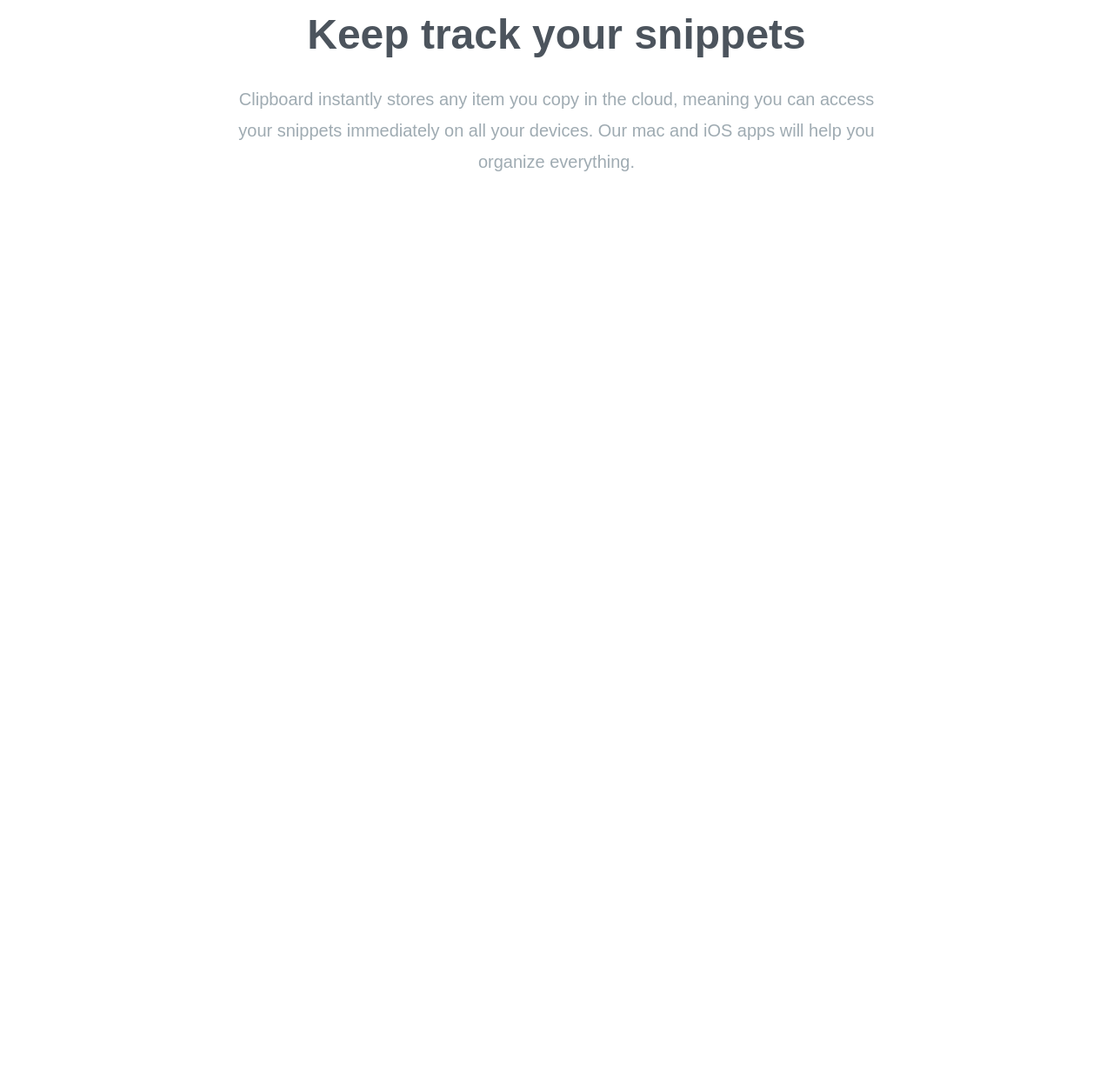
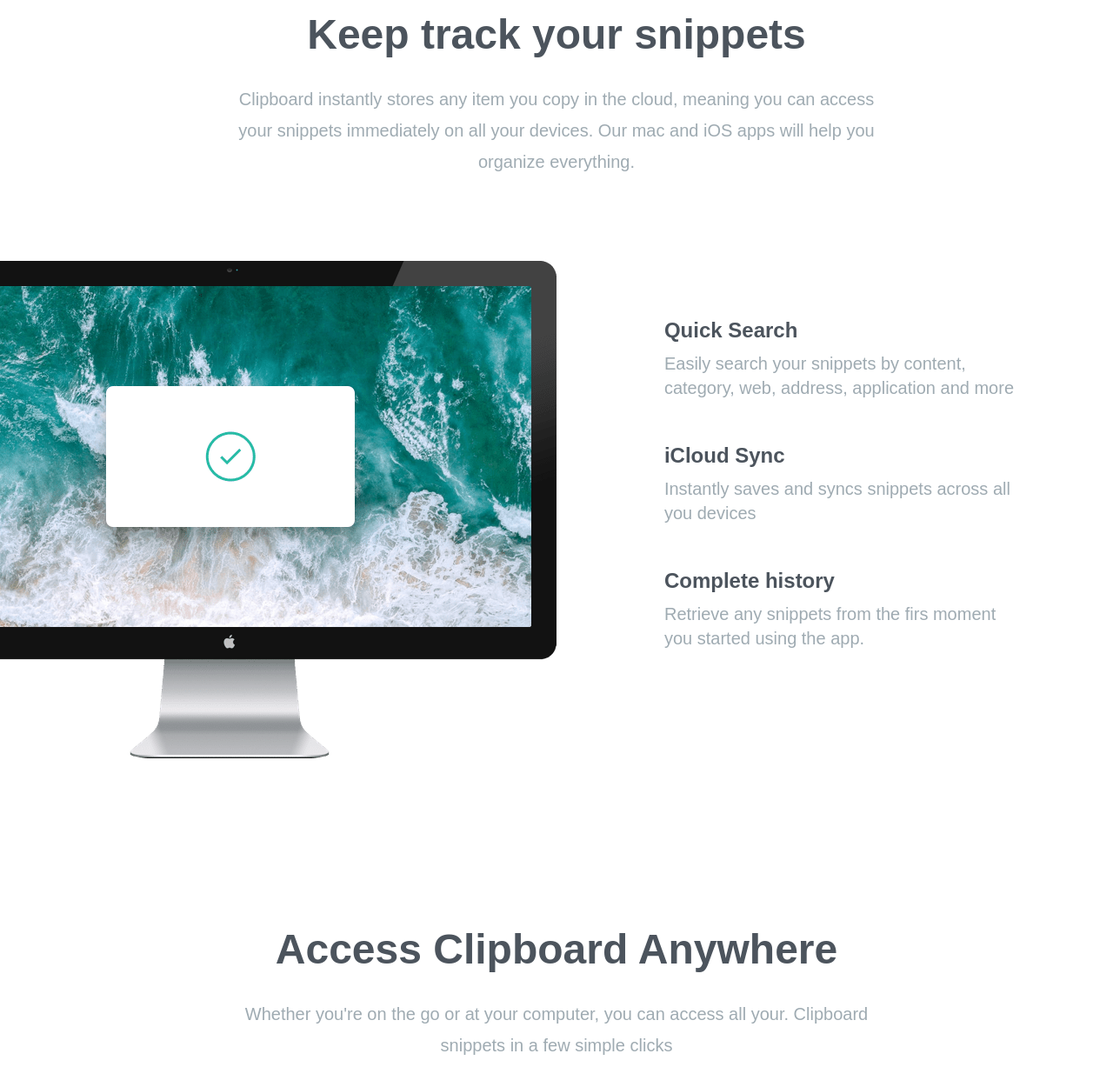
Before and after one commit to BartekSmalec/clipboard-website, a website: page public/index.html in a window 1280 px wide. Shown: the part 705-1932 px from the top of the page at 87% size. Before the commit the page ends 1005 px from the top, so only its background shows below. Drawn offline with Linux system fonts and the light colour scheme; a web font is replaced by a local one.

Commit message:
Added feature sections

```diff
--- a/public/index.html
+++ b/public/index.html
@@ -10,7 +10,7 @@
 </head>
 <body>
 <section id="hero">
-    <div class="section-container mb-40 px-10 pt-16">
+    <div class="section-container mb-40  pt-16">
         <img src="images/logo.svg" alt="" class="mx-auto my-16"/>
         <h3>
             A history of everything you copy
@@ -36,7 +36,7 @@
 </section>
 
 <section id="snippets">
-    <div class="section-container my-20 px-10">
+    <div class="section-container my-20 ">
         <h3>
             Keep track your snippets
         </h3>
@@ -48,5 +48,48 @@
         </p>
     </div>
 </section>
+
+<section id="features">
+    <div class="section-container my-20 ">
+        <div class="flex flex-col md:flex-row md:space-x-32 relative">
+            <div class="md:w-1/2">
+                <img src="images/image-computer.png" alt="" class="md:absolute top-0 right-[50%]">
+            </div>
+            <div class="flex flex-col mt-16 mb-24 space-y-12 text-xl md:w-1/2 md:mb-60 md:text-left md:pl-16">
+                <div>
+                    <h5 class="mb-2 text-2xl font-bold text-darkGrayishBlue">Quick Search</h5>
+                    <p class="max-w-md text-grayishBlue">
+                        Easily search your snippets by content, category, web, address, application and more
+                    </p>
+                </div>
+
+                <div>
+                    <h5 class="mb-2 text-2xl font-bold text-darkGrayishBlue">iCloud Sync</h5>
+                    <p class="max-w-md text-grayishBlue">
+                        Instantly saves and syncs snippets across all you devices
+                    </p>
+                </div>
+
+                <div>
+                    <h5 class="mb-2 text-2xl font-bold text-darkGrayishBlue">Complete history</h5>
+                    <p class="max-w-md text-grayishBlue">
+                        Retrieve any snippets from the firs moment you started using the app.
+                    </p>
+                </div>
+            </div>
+        </div>
+    </div>
+</section>
+
+<section id="access">
+    <div class="section-container my-20">
+        <h3>Access Clipboard Anywhere</h3>
+        <p class="max-w-3xl mx-auto mb-24 text-xl leading-9 text-center text-grayishBlue">
+            Whether you're on the go or at your computer, you can access all your. Clipboard snippets in a few simple
+            clicks
+        </p>
+        <img src="images/image-devices.png" alt="" class="mx-auto">
+    </div>
+</section>
 </body>
 </html>
--- a/src/style.css
+++ b/src/style.css
@@ -9,7 +9,7 @@
 }
 
 .section-container{
-    @apply max-w-6xl mx-auto text-center;
+    @apply max-w-6xl mx-auto text-center px-10;
 }
 
 body{
```
Also changed, not shown: public/style.css.
